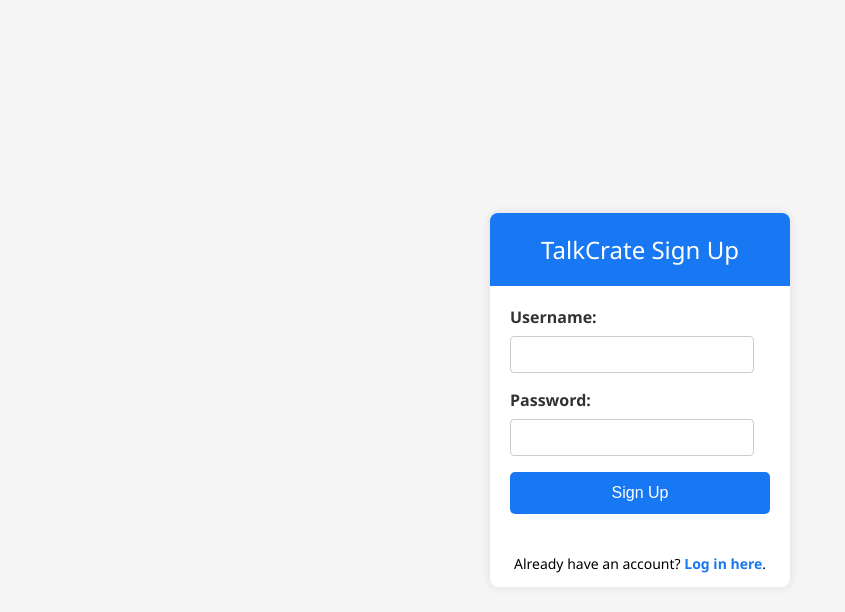
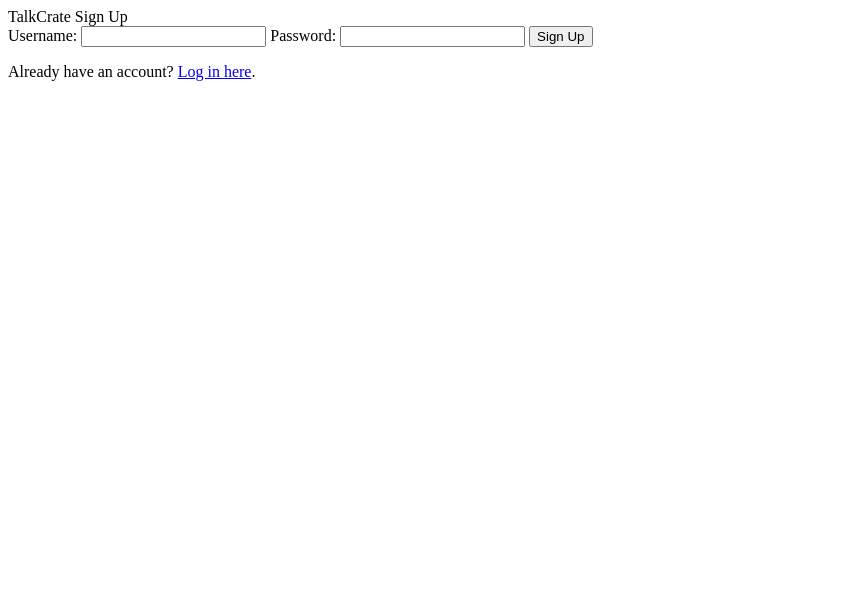
Before and after one commit to The-Community-Project-0/TalkCrate, a plain HTML site: page signup.html in a window 1280 px wide. Shown: the whole page, without its empty margins (0-845 px from the left). Drawn offline with Linux system fonts and the light colour scheme.

Commit message:
Update signup.html

```diff
--- a/signup.html
+++ b/signup.html
@@ -5,84 +5,7 @@
     <meta name="viewport" content="width=device-width, initial-scale=1.0">
     <title>Sign Up - TalkCrate</title>
     <style>
-        body {
-            font-family: 'Segoe UI', Tahoma, Geneva, Verdana, sans-serif;
-            margin: 0;
-            padding: 0;
-            background-color: #f5f5f5;
-            display: flex;
-            align-items: center;
-            justify-content: center;
-            height: 100vh;
-        }
-
-        .container {
-            background-color: #fff;
-            box-shadow: 0 0 10px rgba(0, 0, 0, 0.1);
-            border-radius: 8px;
-            overflow: hidden;
-            width: 300px;
-            max-width: 100%;
-            text-align: center;
-        }
-
-        header {
-            background-color: #1877f2;
-            color: #fff;
-            padding: 20px;
-            font-size: 24px;
-        }
-
-        form {
-            padding: 20px;
-            text-align: left;
-        }
-
-        label {
-            display: block;
-            margin-bottom: 8px;
-            font-weight: bold;
-            color: #333;
-        }
-
-        input {
-            width: calc(100% - 16px);
-            padding: 10px;
-            margin-bottom: 16px;
-            box-sizing: border-box;
-            border: 1px solid #ccc;
-            border-radius: 4px;
-        }
-
-        button {
-            background-color: #1877f2;
-            color: #fff;
-            padding: 12px;
-            border: none;
-            border-radius: 5px;
-            cursor: pointer;
-            width: 100%;
-            font-size: 16px;
-        }
-
-        button:hover {
-            background-color: #115eab;
-        }
-
-        p {
-            margin-top: 20px;
-            font-size: 14px;
-        }
-
-        a {
-            color: #1877f2;
-            text-decoration: none;
-            font-weight: bold;
-        }
-
-        a:hover {
-            text-decoration: underline;
-        }
+        /* Your CSS styles here */
     </style>
 </head>
 <body>
@@ -92,7 +15,7 @@
             TalkCrate Sign Up
         </header>
 
-        <form action="#" method="post" onsubmit="return validateForm()">
+        <form onsubmit="return validateForm()">
             <label for="username">Username:</label>
             <input type="text" id="username" name="username" required>
 
@@ -110,10 +33,35 @@
             var username = document.getElementById("username").value;
             var password = document.getElementById("newpassword").value;
 
-            // Perform your validation here (e.g., check if fields are not empty)
+            // Perform your client-side validation here (e.g., check if fields are not empty)
 
             // For demonstration purposes, just return true
-            return true;
+            // You can replace this with more comprehensive validation
+
+            // Make a POST request to your Vercel serverless function
+            fetch('https://https://talk-crate-d9uc.vercel.app//api/signup', {
+                method: 'POST',
+                headers: {
+                    'Content-Type': 'application/json',
+                },
+                body: JSON.stringify({ username, password }),
+            })
+            .then(response => {
+                if (!response.ok) {
+                    throw new Error('Network response was not ok');
+                }
+                return response.json();
+            })
+            .then(data => {
+                // Handle successful response from the server
+                console.log('Success:', data);
+            })
+            .catch((error) => {
+                // Handle error
+                console.error('Error:', error);
+            });
+
+            return false; // Prevent the form from actually submitting
         }
     </script>
 
```
